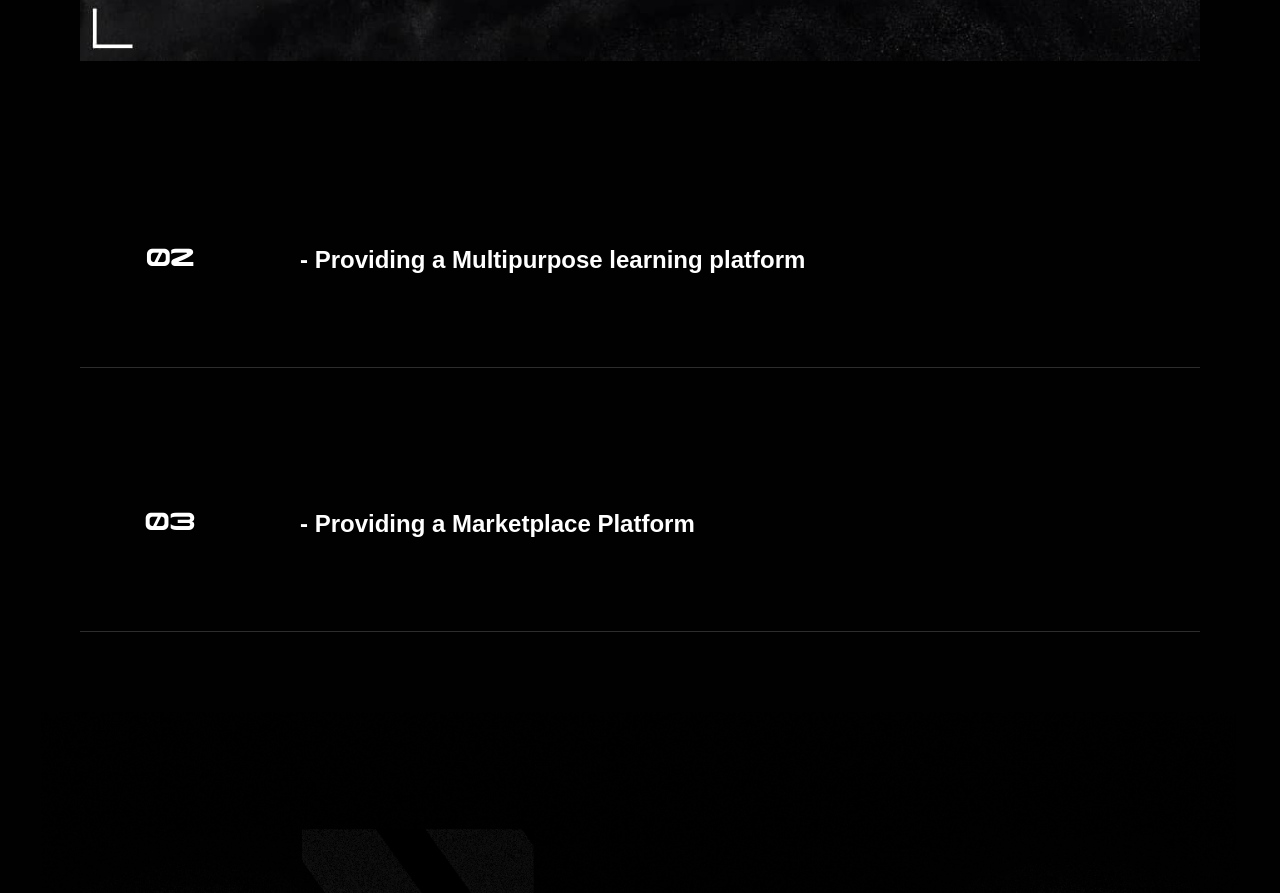
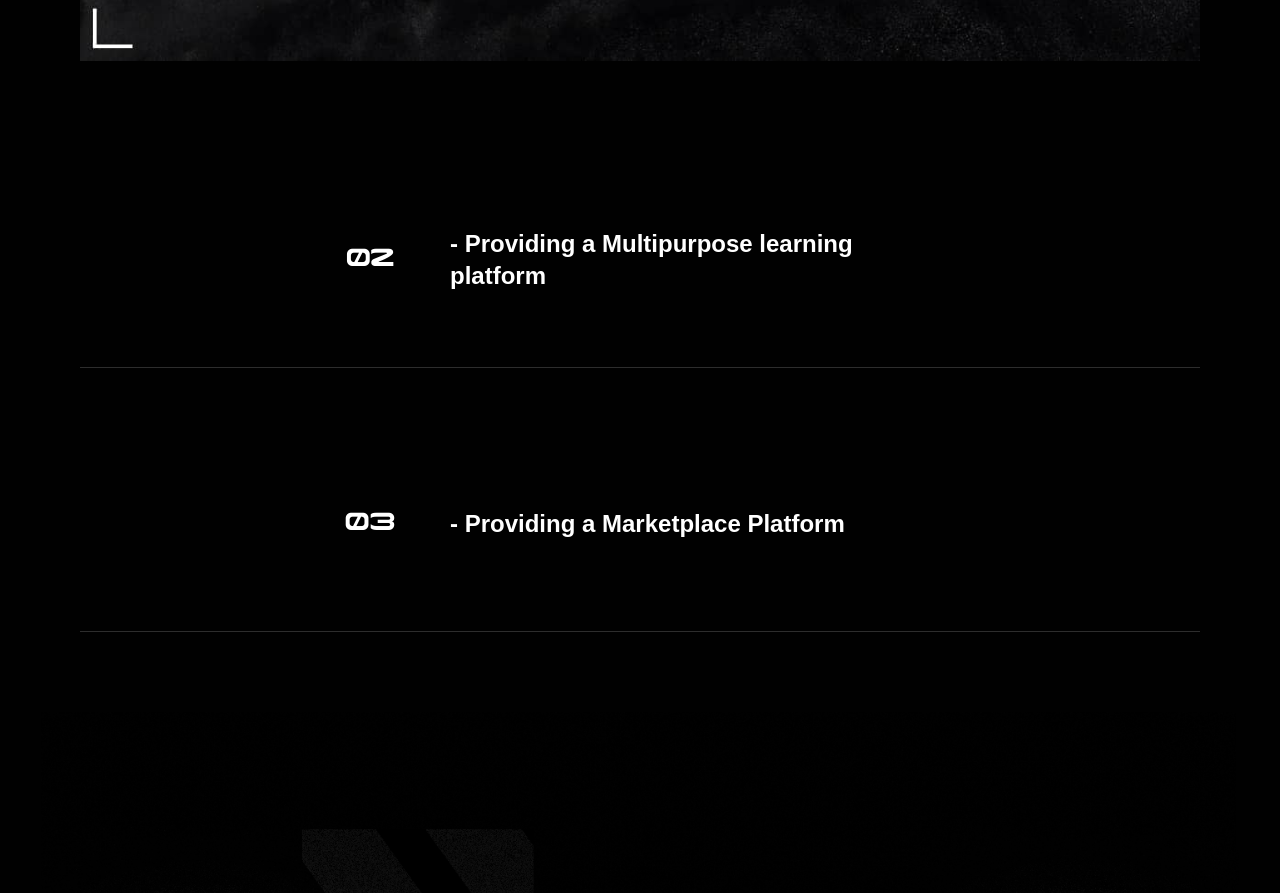
Before and after one commit to MiladDevarts/wsa, a Next.js app: page / in a window 1280 px wide. Shown: the part 3107-4000 px from the top of the page. Built offline with nearby package versions, Linux system fonts and the light colour scheme; a web font is replaced by a local one.

Commit message:
fix: re-size project overview

```diff
--- a/components/home/Projects.jsx
+++ b/components/home/Projects.jsx
@@ -33,7 +33,7 @@ function Projects() {
                     <p className="text-2xl font-bold">
                         Providing a Multipurpose Educational Platform
                     </p>
-                    <p className="leading-8 text-lg">
+                    <p className="leading-8 text-xl font-medium">
                         We believe that education is the foundation for a better future...
                     </p>
                 </div>
@@ -74,18 +74,18 @@ function Projects() {
                     </div>
                 </Link>
 
-                <Link data-aos-delay="60" data-aos="zoom-in-down" href="/projects" className="w-full h-56 flex gap-x-10 p-16 px-16 pt-8 pb-6 gap-y-6 border-b border-[#2D2D2D] items-center">
-                    <span className="inline-block text-center w-1/6 my-10 font-mono font-bold text-2xl">02</span>
-                    <div className="flex flex-col w-5/6 gap-y-10 my-10">
+                <Link data-aos-delay="60" data-aos="zoom-in-down" href="/projects" className="w-full h-56 flex gap-x-10 p-16 px-16 pt-8 pb-6 gap-y-6 border-b border-[#2D2D2D] justify-center items-center">
+                    <span className="inline-block w-20 text-center my-10 font-mono font-bold text-2xl">02</span>
+                    <div className="inline-flex flex-col w-[500px] gap-y-10 my-10">
                         <p className="text-2xl font-bold">
                             - Providing a Multipurpose learning platform
                         </p>
                     </div>
                 </Link>
 
-                <Link data-aos-delay="70" data-aos="zoom-in-down" href="/projects" className="w-full h-56 flex gap-x-10 p-16 px-16 pt-8 pb-6 gap-y-6 border-b border-[#2D2D2D] items-center">
-                    <span className="inline-block text-center w-1/6 my-10 font-mono font-bold text-2xl">03</span>
-                    <div className="flex flex-col w-5/6 gap-y-10 my-10">
+                <Link data-aos-delay="70" data-aos="zoom-in-down" href="/projects" className="w-full h-56 flex gap-x-10 p-16 px-16 pt-8 pb-6 gap-y-6 border-b border-[#2D2D2D] items-center justify-center">
+                    <span className="inline-block w-20 text-center my-10 font-mono font-bold text-2xl">03</span>
+                    <div className="flex flex-col w-[500px] gap-y-10 my-10">
                         <p className="text-2xl font-bold">
                             - Providing a Marketplace Platform
                         </p>
```
